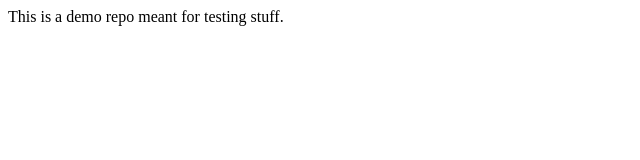
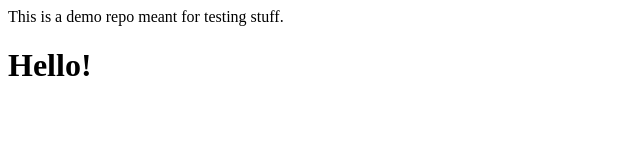
Before and after one commit to blu3IceCube/demo-repo, a plain HTML site: page index.html in a window 1280 px wide. Shown: the whole page, without its empty margins (0-640 px from the left). Drawn offline with Linux system fonts and the light colour scheme.

```diff
--- a/index.html
+++ b/index.html
@@ -8,5 +8,10 @@
 </head>
 <body>
     This is a demo repo meant for testing stuff.
+    <div>
+        <h1>
+            Hello!
+        </h1>
+    </div>
 </body>
 </html>
```
